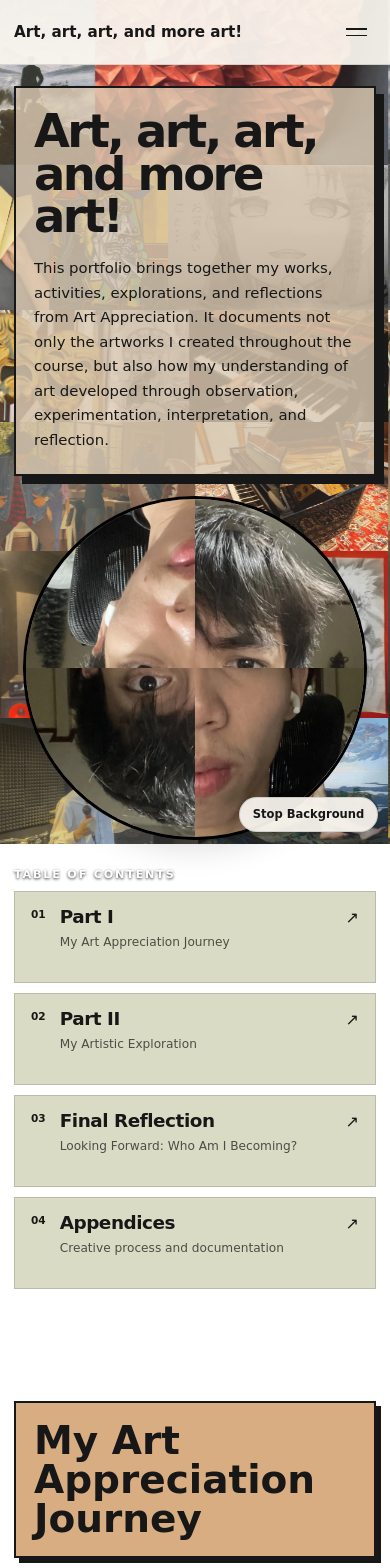
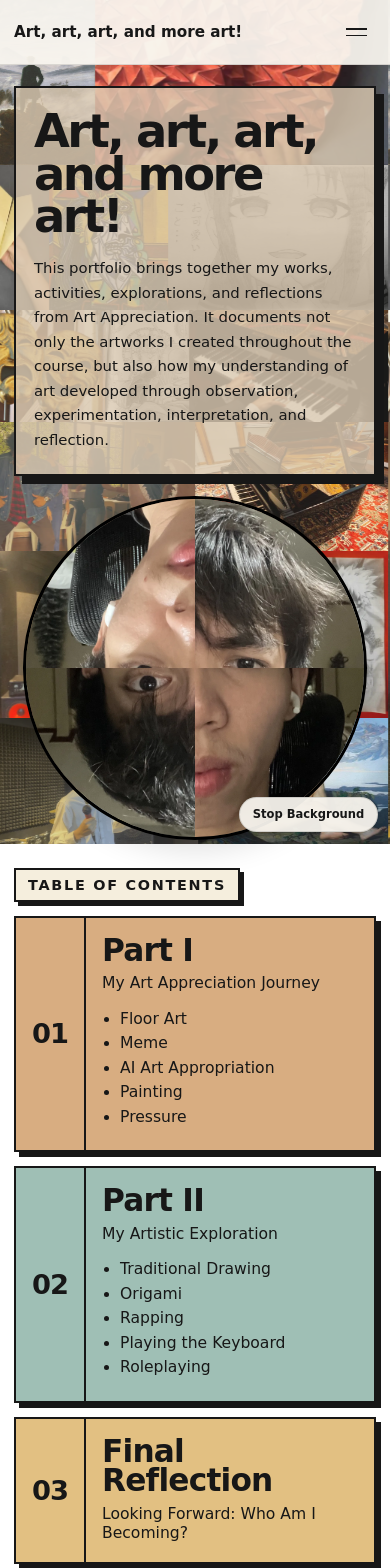
Before and after one commit to KuriGohan1992/art-art-art-and-more-art, a Vue app: page / in a window 390 px wide. Shown: the top 1568 px of the page. Built offline with nearby package versions, Linux system fonts and the light colour scheme.

Commit message:
feat: expand portfolio table of contents

```diff
--- a/src/App.vue
+++ b/src/App.vue
@@ -10,14 +10,21 @@ import Appendices from './components/Appendices.vue'
 <template>
   <div class="site">
     <CollageBackground />
+
     <Navbar />
 
     <main>
+      <!-- =========================
+           FRONT MATTER
+           ========================= -->
       <section
         id="home"
         class="front-matter-page"
       >
         <div class="front-matter">
+          <!-- =========================
+               INTRODUCTION
+               ========================= -->
           <div class="front-matter-top">
             <div class="intro-panel">
               <h1>
@@ -47,104 +54,553 @@ import Appendices from './components/Appendices.vue'
             </div>
           </div>
 
+          <!-- =========================
+               TABLE OF CONTENTS
+               ========================= -->
           <div class="contents">
             <div class="contents-heading">
               <p>TABLE OF CONTENTS</p>
             </div>
 
-            <div class="contents-grid">
+            <div class="contents-list-wrapper">
+              <!-- PART I -->
               <a
-                class="contents-item"
+                class="contents-row contents-part-one"
                 href="#part-one"
               >
+                <div class="contents-number-column">
                   <span class="contents-number">
                     01
                   </span>
+                </div>
 
-                <div>
+                <div class="contents-body">
+                  <div class="contents-main">
                     <h2>Part I</h2>
+
                     <p>
                       My Art Appreciation Journey
                     </p>
                   </div>
 
-                <span class="contents-arrow">
-                  ↗
-                </span>
+                  <ul class="contents-items">
+                    <li>Floor Art</li>
+                    <li>Meme</li>
+                    <li>AI Art Appropriation</li>
+                    <li>Painting</li>
+                    <li>Pressure</li>
+                  </ul>
+                </div>
               </a>
 
+              <!-- PART II -->
               <a
-                class="contents-item"
+                class="contents-row contents-part-two"
                 href="#part-two"
               >
+                <div class="contents-number-column">
                   <span class="contents-number">
                     02
                   </span>
+                </div>
 
-                <div>
+                <div class="contents-body">
+                  <div class="contents-main">
                     <h2>Part II</h2>
+
                     <p>
                       My Artistic Exploration
                     </p>
                   </div>
 
-                <span class="contents-arrow">
-                  ↗
-                </span>
+                  <ul class="contents-items">
+                    <li>Traditional Drawing</li>
+                    <li>Origami</li>
+                    <li>Rapping</li>
+                    <li>Playing the Keyboard</li>
+                    <li>Roleplaying</li>
+                  </ul>
+                </div>
               </a>
 
+              <!-- FINAL REFLECTION -->
               <a
-                class="contents-item"
+                class="contents-row contents-reflection"
                 href="#reflection"
               >
+                <div class="contents-number-column">
                   <span class="contents-number">
                     03
                   </span>
+                </div>
 
-                <div>
+                <div class="contents-body reflection-body">
+                  <div class="contents-main">
                     <h2>Final Reflection</h2>
+
                     <p>
                       Looking Forward:
                       Who Am I Becoming?
                     </p>
                   </div>
-
-                <span class="contents-arrow">
-                  ↗
-                </span>
+                </div>
               </a>
 
+              <!-- APPENDICES -->
               <a
-                class="contents-item"
+                class="contents-row contents-appendices"
                 href="#appendices"
               >
+                <div class="contents-number-column">
                   <span class="contents-number">
                     04
                   </span>
+                </div>
 
-                <div>
+                <div class="contents-body">
+                  <div class="contents-main">
                     <h2>Appendices</h2>
+
                     <p>
                       Creative process and documentation
                     </p>
                   </div>
 
-                <span class="contents-arrow">
-                  ↗
-                </span>
+                  <ul class="contents-items">
+                    <li>Traditional Drawing</li>
+                    <li>Origami | Timelapse</li>
+                    <li>Rapping | Behind the Scenes</li>
+                    <li>
+                      Playing the Keyboard |
+                      Behind the Scenes
+                    </li>
+                    <li>Roleplaying</li>
+                  </ul>
+                </div>
               </a>
             </div>
           </div>
         </div>
       </section>
 
+      <!-- =========================
+           PORTFOLIO
+           ========================= -->
       <PartOne />
 
       <PartTwo />
 
       <FinalReflection />
 
-      <Appendices/>
+      <Appendices />
     </main>
   </div>
 </template>
+
+<style scoped>
+/* =========================
+   TABLE OF CONTENTS
+   ========================= */
+
+.contents {
+  margin-top:
+    clamp(
+      30px,
+      4vh,
+      44px
+    );
+}
+
+/* =========================
+   HEADING
+   ========================= */
+
+.contents-heading {
+  display: inline-flex;
+  align-items: center;
+
+  margin-bottom: 16px;
+
+  padding:
+    8px
+    16px;
+
+  background:
+    rgba(245, 238, 220, 0.96);
+
+  border:
+    2px solid #171717;
+
+  box-shadow:
+    5px 5px 0 #171717;
+}
+
+.contents-heading p {
+  margin: 0;
+
+  color: #171717;
+
+  font-size:
+    clamp(
+      0.9rem,
+      1.1vw,
+      1.05rem
+    );
+
+  font-weight: 700;
+
+  letter-spacing: 0.12em;
+}
+
+/* =========================
+   ROW LIST
+   ========================= */
+
+.contents-list-wrapper {
+  display: flex;
+  flex-direction: column;
+
+  gap: 18px;
+}
+
+/* =========================
+   ROW
+   ========================= */
+
+.contents-row {
+  display: grid;
+
+  grid-template-columns:
+    110px
+    minmax(0, 1fr);
+
+  width: 100%;
+
+  color: #171717;
+  text-decoration: none;
+
+  border:
+    2px solid #171717;
+
+  box-shadow:
+    8px 8px 0 #171717;
+
+  overflow: hidden;
+
+  transition:
+    transform 160ms ease,
+    box-shadow 160ms ease;
+}
+
+.contents-row:hover {
+  transform:
+    translate(
+      -3px,
+      -3px
+    );
+
+  box-shadow:
+    11px 11px 0 #171717;
+}
+
+/* =========================
+   ROW COLORS
+   ========================= */
+
+.contents-part-one {
+  background:
+    rgba(213, 166, 119, 0.92);
+}
+
+.contents-part-two {
+  background:
+    rgba(151, 186, 175, 0.92);
+}
+
+.contents-reflection {
+  background:
+    rgba(224, 187, 120, 0.92);
+}
+
+.contents-appendices {
+  background:
+    rgba(184, 194, 218, 0.92);
+}
+
+/* =========================
+   NUMBER COLUMN
+   ========================= */
+
+.contents-number-column {
+  display: flex;
+
+  align-items: center;
+  justify-content: center;
+
+  padding:
+    20px
+    12px;
+
+  border-right:
+    2px solid #171717;
+}
+
+.contents-number {
+  font-size:
+    clamp(
+      2rem,
+      2.5vw,
+      2.8rem
+    );
+
+  font-weight: 700;
+
+  line-height: 1;
+
+  letter-spacing:
+    -0.04em;
+}
+
+/* =========================
+   ROW BODY
+   ========================= */
+
+.contents-body {
+  display: grid;
+
+  grid-template-columns:
+    minmax(280px, 0.9fr)
+    minmax(0, 1.3fr);
+
+  align-items: center;
+
+  gap:
+    clamp(
+      28px,
+      4vw,
+      70px
+    );
+
+  padding:
+    22px
+    30px;
+}
+
+.reflection-body {
+  grid-template-columns: 1fr;
+}
+
+/* =========================
+   TITLE
+   ========================= */
+
+.contents-main {
+  min-width: 0;
+}
+
+.contents-main h2 {
+  margin: 0;
+
+  font-size:
+    clamp(
+      2.25rem,
+      3vw,
+      3.35rem
+    );
+
+  line-height: 0.95;
+
+  letter-spacing:
+    -0.025em;
+}
+
+.contents-main p {
+  margin:
+    9px
+    0
+    0;
+
+  font-size:
+    clamp(
+      1rem,
+      1.25vw,
+      1.35rem
+    );
+
+  line-height: 1.25;
+}
+
+/* =========================
+   CONTENT ITEMS
+
+   Using columns instead of grid prevents
+   long items in one column from creating
+   empty vertical space in the other.
+   ========================= */
+
+.contents-items {
+  margin: 0;
+
+  padding-left: 22px;
+
+  column-count: 2;
+  column-gap: 44px;
+}
+
+.contents-items li {
+  margin-bottom: 8px;
+
+  font-size:
+    clamp(
+      1rem,
+      1.2vw,
+      1.28rem
+    );
+
+  line-height: 1.25;
+
+  break-inside: avoid;
+}
+
+/* =========================
+   TABLET
+   ========================= */
+
+@media (max-width: 1000px) {
+  .contents-row {
+    grid-template-columns:
+      90px
+      minmax(0, 1fr);
+  }
+
+  .contents-number-column {
+    padding:
+      20px
+      10px;
+  }
+
+  .contents-body {
+    grid-template-columns:
+      minmax(220px, 0.9fr)
+      minmax(0, 1.1fr);
+
+    gap: 24px;
+
+    padding:
+      20px
+      24px;
+  }
+
+  .reflection-body {
+    grid-template-columns: 1fr;
+  }
+
+  .contents-items {
+    column-count: 1;
+  }
+}
+
+/* =========================
+   MOBILE
+   ========================= */
+
+@media (max-width: 760px) {
+  .contents {
+    margin-top: 28px;
+  }
+
+  .contents-heading {
+    margin-bottom: 14px;
+
+    padding:
+      7px
+      12px;
+
+    box-shadow:
+      4px 4px 0 #171717;
+  }
+
+  .contents-list-wrapper {
+    gap: 14px;
+  }
+
+  .contents-row {
+    grid-template-columns:
+      70px
+      minmax(0, 1fr);
+
+    box-shadow:
+      5px 5px 0 #171717;
+  }
+
+  .contents-row:hover {
+    transform: none;
+
+    box-shadow:
+      5px 5px 0 #171717;
+  }
+
+  .contents-number-column {
+    align-items: center;
+
+    padding:
+      18px
+      8px;
+  }
+
+  .contents-number {
+    font-size:
+      clamp(
+        1.55rem,
+        7vw,
+        2rem
+      );
+  }
+
+  .contents-body,
+  .reflection-body {
+    grid-template-columns: 1fr;
+
+    gap: 16px;
+
+    padding:
+      18px
+      16px;
+  }
+
+  .contents-main h2 {
+    font-size:
+      clamp(
+        1.8rem,
+        8vw,
+        2.5rem
+      );
+  }
+
+  .contents-main p {
+    font-size:
+      clamp(
+        0.9rem,
+        4vw,
+        1.08rem
+      );
+  }
+
+  .contents-items {
+    column-count: 1;
+
+    padding-left: 18px;
+  }
+
+  .contents-items li {
+    margin-bottom: 5px;
+
+    font-size:
+      clamp(
+        0.9rem,
+        4vw,
+        1.05rem
+      );
+  }
+}
+</style>
--- a/src/styles.css
+++ b/src/styles.css
@@ -1,4 +1,5 @@
 @import url('https://fonts.googleapis.com/css2?family=Comic+Neue:wght@400;700&display=swap');
+
 :root {
   --page-max-width: 1600px;
   --page-padding: 32px;
@@ -78,11 +79,9 @@ main {
   margin: 0 auto;
 }
 
-/*
-  Fixed-content columns instead of allowing
-  the portrait to be pushed all the way
-  toward the far right side.
-*/
+/* =========================
+   FRONT MATTER TOP
+   ========================= */
 
 .front-matter-top {
   display: grid;
@@ -100,7 +99,6 @@ main {
       32px
     );
 }
-
 
 /* =========================
    INTRO PANEL
@@ -178,15 +176,6 @@ main {
    PROFILE PHOTO
    ========================= */
 
-/*
-  The portrait stays circular because that
-  was an intentional design choice.
-
-  It is now substantially bigger and closer
-  to the intro panel.
-*/
-
-
 .profile-photo-wrapper {
   justify-self: center;
 
@@ -226,132 +215,8 @@ main {
 }
 
 /* =========================
-   TABLE OF CONTENTS
+   UNUSED FUTURE SECTION
    ========================= */
-
-.contents {
-  margin-top:
-    clamp(
-      30px,
-      4vh,
-      44px
-    );
-}
-
-.contents-heading {
-  display: flex;
-  align-items: center;
-  justify-content: space-between;
-
-  margin-bottom: 10px;
-
-  color: white;
-
-  font-size: 0.7rem;
-  font-weight: 800;
-
-  letter-spacing: 0.16em;
-
-  text-shadow:
-    0
-    1px
-    3px
-    rgba(0, 0, 0, 0.8);
-}
-
-.contents-heading p {
-  margin: 0;
-}
-
-.contents-grid {
-  display: grid;
-
-  grid-template-columns:
-    repeat(
-      4,
-      minmax(0, 1fr)
-    );
-
-  gap: 10px;
-}
-
-.contents-item {
-  display: grid;
-
-  grid-template-columns:
-    auto
-    1fr
-    auto;
-
-  gap: 14px;
-
-  min-height: 104px;
-
-  padding: 16px;
-
-  color: #171717;
-
-  background:
-    rgba(213, 216, 190, 0.90);
-
-  border:
-    1px solid
-    rgba(25, 25, 25, 0.16);
-
-  border-radius: 0;
-
-  text-decoration: none;
-
-  transition:
-    transform 160ms ease,
-    background 160ms ease;
-}
-
-.contents-item:hover {
-  transform:
-    translateY(-3px);
-
-  background:
-    rgba(225, 228, 204, 0.96);
-}
-
-.contents-number {
-  font-size: 0.66rem;
-  font-weight: 800;
-}
-
-.contents-item h2 {
-  margin: 0;
-
-  font-size:
-    clamp(
-      1.15rem,
-      1.5vw,
-      1.55rem
-    );
-
-  line-height: 1;
-
-  letter-spacing:
-    -0.025em;
-}
-
-.contents-item p {
-  margin:
-    8px
-    0
-    0;
-
-  font-size: 0.76rem;
-
-  line-height: 1.4;
-
-  opacity: 0.72;
-}
-
-.contents-arrow {
-  font-size: 1rem;
-}
 
 .future-section {
   min-height: 1px;
@@ -368,14 +233,6 @@ main {
       minmax(320px, 420px);
 
     gap: 20px;
-  }
-
-  .contents-grid {
-    grid-template-columns:
-      repeat(
-        2,
-        minmax(0, 1fr)
-      );
   }
 }
 
@@ -436,18 +293,6 @@ main {
 
     margin: 0 auto;
   }
-
-  .contents {
-    margin-top: 28px;
-  }
-
-  .contents-grid {
-    grid-template-columns: 1fr;
-  }
-
-  .contents-item {
-    min-height: 92px;
-  }
 }
 
 @media (max-width: 420px) {
```
Lines whose indentation alone changed are shown as unchanged.
